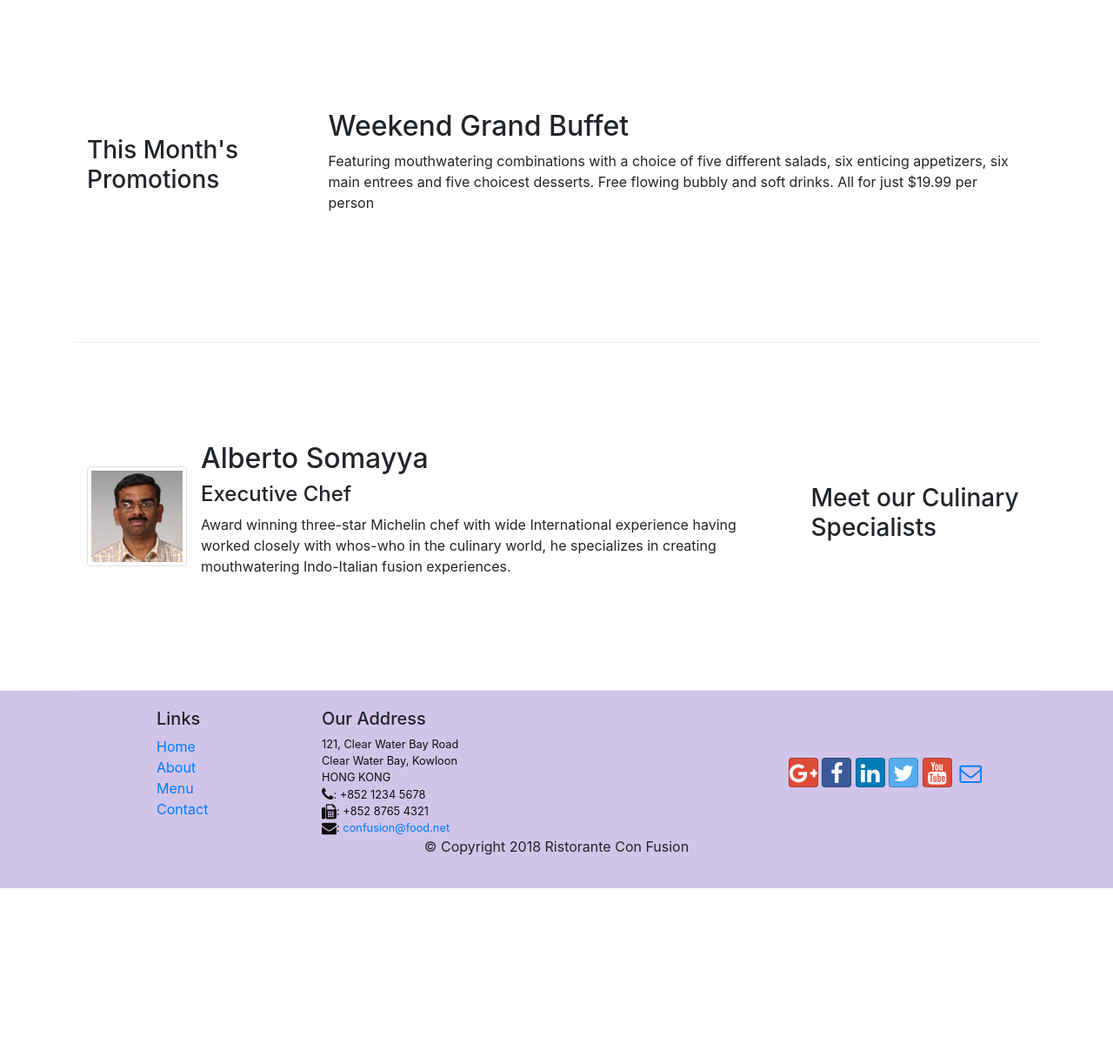
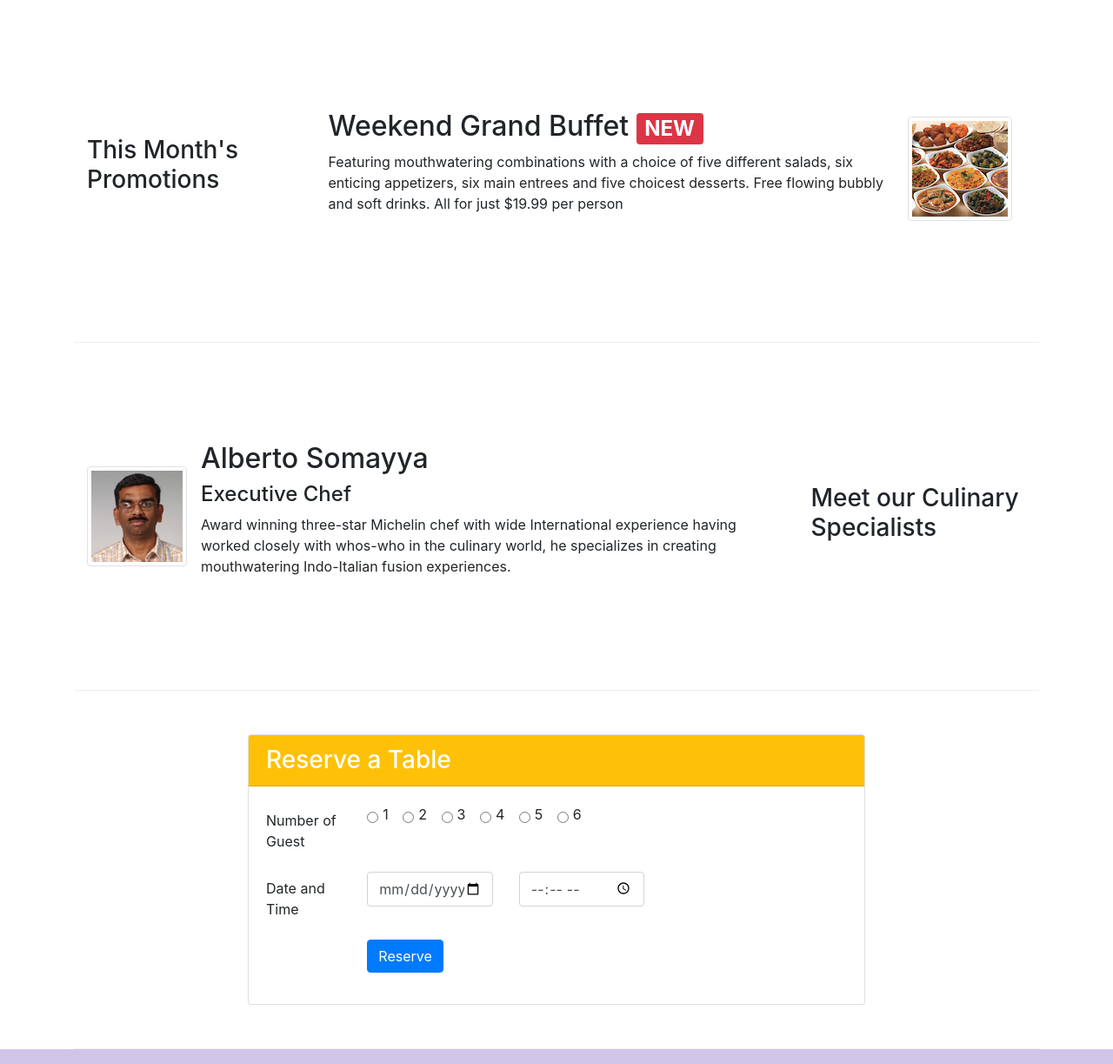
Before and after one commit to Nilson28/Bootstrap4, a website: page index.html in a window 1280 px wide. Shown: the part 740-1963 px from the top of the page at 87% size. Before the commit the page ends 1761 px from the top, so only its background shows below. Drawn offline with nearby package versions, Linux system fonts and the light colour scheme.

Commit message:
Assignament 2

```diff
--- a/index.html
+++ b/index.html
@@ -44,8 +44,13 @@
                     <p>We take inspiration from the World's best cuisines, and create a unique fusion experience. Our
                         lipsmacking creations will tickle your culinary senses!</p>
                 </div>
-                <div class="col-12 col-sm align-self-center">
+                <div class="col-12 col-sm-3 align-self-center">
                     <img src="img/logo.png" class="img-fluid">
+                </div>
+                <div class="col-12 col-sm-3 align-self-center">
+                    <a type="button" class="btn btn-block btn-warning text-dark" href="#card">
+                        Reserve Table
+                    </a>
                 </div>
             </div>
         </div>
@@ -77,10 +82,16 @@
                 <h3>This Month's Promotions</h3>
             </div>
             <div class="col col-sm col-md">
-                <h2>Weekend Grand Buffet</h2>
-                <p class="d-none d-sm-block">Featuring mouthwatering combinations with a choice of five different salads, six enticing appetizers,
-                    six main entrees and five choicest desserts. Free flowing bubbly and soft drinks. All for just
-                    $19.99 per person </p>
+                <div class="media">
+                    <img class="d-flex mr-3 img-thumbnail align-self-center order-last"
+                    src="img/buffet.png" alt="buffet">
+                    <div class="media-body">
+                        <h2 class="mt-0">Weekend Grand Buffet <span class="badge badge-danger">NEW</span></h2>
+                        <p class="d-none d-sm-block">Featuring mouthwatering combinations with a choice of five different salads, six enticing appetizers,
+                            six main entrees and five choicest desserts. Free flowing bubbly and soft drinks. All for just
+                            $19.99 per person </p>
+                    </div>
+                </div>
             </div>
         </div>
 
@@ -100,6 +111,60 @@
                             whos-who in the culinary world, he specializes in
                             creating mouthwatering Indo-Italian fusion experiences.
                             </p>
+                    </div>
+                </div>
+            </div>
+        </div>
+        <div class="row row-content justify-content-center">
+            <div class="col-12 col-sm-8">
+                <div class="card" id="card">
+                    <h3 class="card-header bg-warning text-white">Reserve a Table</h3>
+                    <div class="card-body">
+                        <form>
+                            <div class="form-group row">
+                                <label for="numGuest" class="col-md-2 col-form-label">Number of Guest</label>
+                                <div class="col-md-10">
+                                    <div class="form-check form-check-inline">
+                                        <input type="radio" class="form-check-input" id="one" name="groupRadio" value="1">
+                                        <label class="form-check-laber" for="one">1</label>
+                                    </div>
+                                    <div class="form-check form-check-inline">
+                                        <input type="radio" class="form-check-input" id="two" name="groupRadio" value="2">
+                                        <label class="form-check-laber" for="two">2</label>
+                                    </div>
+                                    <div class="form-check form-check-inline">
+                                        <input type="radio" class="form-check-input" id="three" name="groupRadio" value="3">
+                                        <label class="form-check-laber" for="three">3</label>
+                                    </div>
+                                    <div class="form-check form-check-inline">
+                                        <input type="radio" class="form-check-input" id="four" name="groupRadio" value="4">
+                                        <label class="form-check-laber" for="four">4</label>
+                                    </div>
+                                    <div class="form-check form-check-inline">
+                                        <input type="radio" class="form-check-input" id="five" name="groupRadio" value="5">
+                                        <label class="form-check-laber" for="five">5</label>
+                                    </div>
+                                    <div class="form-check form-check-inline">
+                                        <input type="radio" class="form-check-input" id="six" name="groupRadio" value="6">
+                                        <label class="form-check-laber" for="six">6</label>
+                                    </div>
+                                </div>
+                            </div>
+                            <div class="form-group row">
+                                <label for="dateTime" class="col-12 col-md-2 col-form-label">Date and Time</label>
+                                <div class="col-12 col-md-3">
+                                    <input type="date" class="form-control" id="date" name="date" placeholder="Date">
+                                </div>
+                                <div class="col-12 col-md-3">
+                                    <input type="time" class="form-control" id="time" name="time" placeholder="Time">
+                                </div>
+                            </div>
+                            <div class="form-group row">
+                                <div class="offset-md-2 col-md-10">
+                                    <button type="submit" class="btn btn-primary">Reserve</button>
+                                </div>
+                            </div>
+                        </form>
                     </div>
                 </div>
             </div>
```
